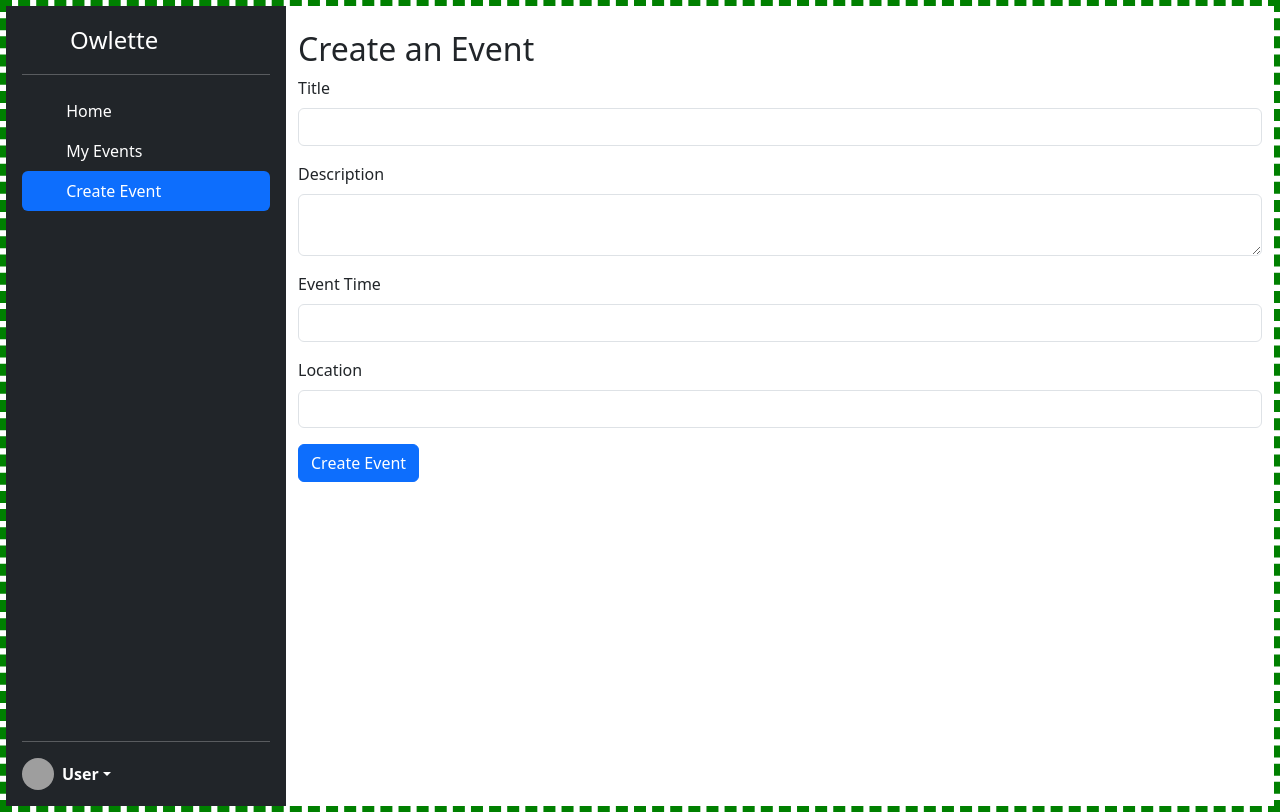
After one commit to Mooshiiee/Owlette, a Flask app: page /create-event in a window 1280 px wide. The commit adds this page. Run offline with Flask 3, Linux system fonts and the light colour scheme; grey boxes are pictures that could not be loaded.

Commit message:
Added very simple create Event Form and modified navbar

```diff
--- a/app/forms.py
+++ b/app/forms.py
@@ -2,11 +2,12 @@ from flask_wtf import FlaskForm
 from wtforms import StringField, IntegerField, SubmitField, DateTimeField, TextAreaField
 from wtforms.validators import DataRequired, Length
 
+
+## This is for creating a post/event
 class EventForm(FlaskForm):
-    # Assuming userID is the id of the user creating the event, it's not a form field
     title = StringField('Title', validators=[DataRequired(), Length(max=80)])
     status = StringField('Status', validators=[DataRequired(), Length(max=80)])
     description = TextAreaField('Description', validators=[DataRequired(), Length(max=255)])  # Textarea for longer input
-    eventTime = DateTimeField('Event Time', format='%Y-%m-%d %H:%M:%S', validators=[DataRequired()])  # Example format
+    eventTime = DateTimeField('Event Time', format='%Y-%m-%d %H:%M:%S', validators=[DataRequired()])
     location = StringField('Location', validators=[DataRequired(), Length(max=80)])
     submit = SubmitField('Create Event')
--- a/app/templates/base.html
+++ b/app/templates/base.html
@@ -23,19 +23,19 @@
       <hr>
       <ul class="nav nav-pills flex-column mb-auto">
         <li class="nav-item">
-          <a href="/home" class="nav-link active" aria-current="page">
+          <a href="/home" class="nav-link text-white {{ 'active' if request.path == '/home' else '' }}" aria-current="page">
             <svg class="bi me-2" width="16" height="16"><use xlink:href="#home"/></svg>
             Home
           </a>
         </li>
         <li>
-          <a href="/myevents" class="nav-link text-white">
+          <a href="/myevents" class="nav-link text-white {{ 'active' if request.path == '/myevents' else '' }}">
             <svg class="bi me-2" width="16" height="16"><use xlink:href="#speedometer2"/></svg>
             My Events
           </a>
         </li>
         <li>
-          <a href="#" class="nav-link text-white">
+          <a href="/create-event" class="nav-link text-white {{ 'active' if request.path == '/create-event' else '' }}">
             <svg class="bi me-2" width="16" height="16"><use xlink:href="#table"/></svg>
             Create Event
           </a>
--- /dev/null
+++ b/app/templates/createEvent.html
@@ -0,0 +1,58 @@
+{% extends "base.html" %}
+
+{% block title %}
+Create Event
+{% endblock %}
+
+{% block content %}
+<div class="container mt-4">
+    <h2>Create an Event</h2>
+    <form method="post" novalidate>
+        {{ form.hidden_tag() }}  <!-- Include the CSRF token -->
+
+        <div class="mb-3">
+            {{ form.title.label(class="form-label") }}
+            {{ form.title(class="form-control") }}
+            {% if form.title.errors %}
+                <div class="invalid-feedback">
+                    {{ form.title.errors[0] }}
+                </div>
+            {% endif %}
+        </div>
+
+        <div class="mb-3">
+            {{ form.description.label(class="form-label") }}
+            {{ form.description(class="form-control") }}
+            {% if form.description.errors %}
+                <div class="invalid-feedback">
+                    {{ form.description.errors[0] }}
+                </div>
+            {% endif %}
+        </div>
+
+        <div class="mb-3">
+            {{ form.eventTime.label(class="form-label") }}
+            {{ form.eventTime(class="form-control") }}
+            {% if form.eventTime.errors %}
+                <div class="invalid-feedback">
+                    {{ form.eventTime.errors[0] }}
+                </div>
+            {% endif %}
+        </div>
+
+        <div class="mb-3">
+            {{ form.location.label(class="form-label") }}
+            {{ form.location(class="form-control") }}
+            {% if form.location.errors %}
+                <div class="invalid-feedback">
+                    {{ form.location.errors[0] }}
+                </div>
+            {% endif %}
+        </div>
+
+        <div class="mb-3">
+            {{ form.submit(class="btn btn-primary") }}
+        </div>
+    </form>
+</div>
+{% endblock %}
--- a/app/views.py
+++ b/app/views.py
@@ -1,8 +1,11 @@
 # > flask --debug --app app.views run
 
-from flask import Flask, render_template
+from flask import Flask, render_template, request, flash, redirect, url_for
+from .forms import EventForm
 
 app = Flask(__name__)
+## CSRF token needed for working with form.
+app.config['SECRET_KEY'] = 'dnwadniuadniwd373h22'
 
 #SPLASHPAGE
 @app.route('/')
@@ -28,6 +31,17 @@ def home():
 def myevents():
     return render_template('myevents.html')
 
+@app.route('/create-event', methods=['GET', 'POST'])
+def create_event():
+    form = EventForm(request.form)
+    if request.method == 'POST' and form.validate():
+
+        # ADD LOGIC TO SAVE TO DATABASE HERE, WHEN COMPLETED
+
+        flash('Event created successfully!', 'success')
+        return redirect(url_for('home'))
+    return render_template('createEvent.html', form=form)
+
 
 if __name__ == '__main__':
     #DEBUG is SET to TRUE. CHANGE FOR PROD
```
